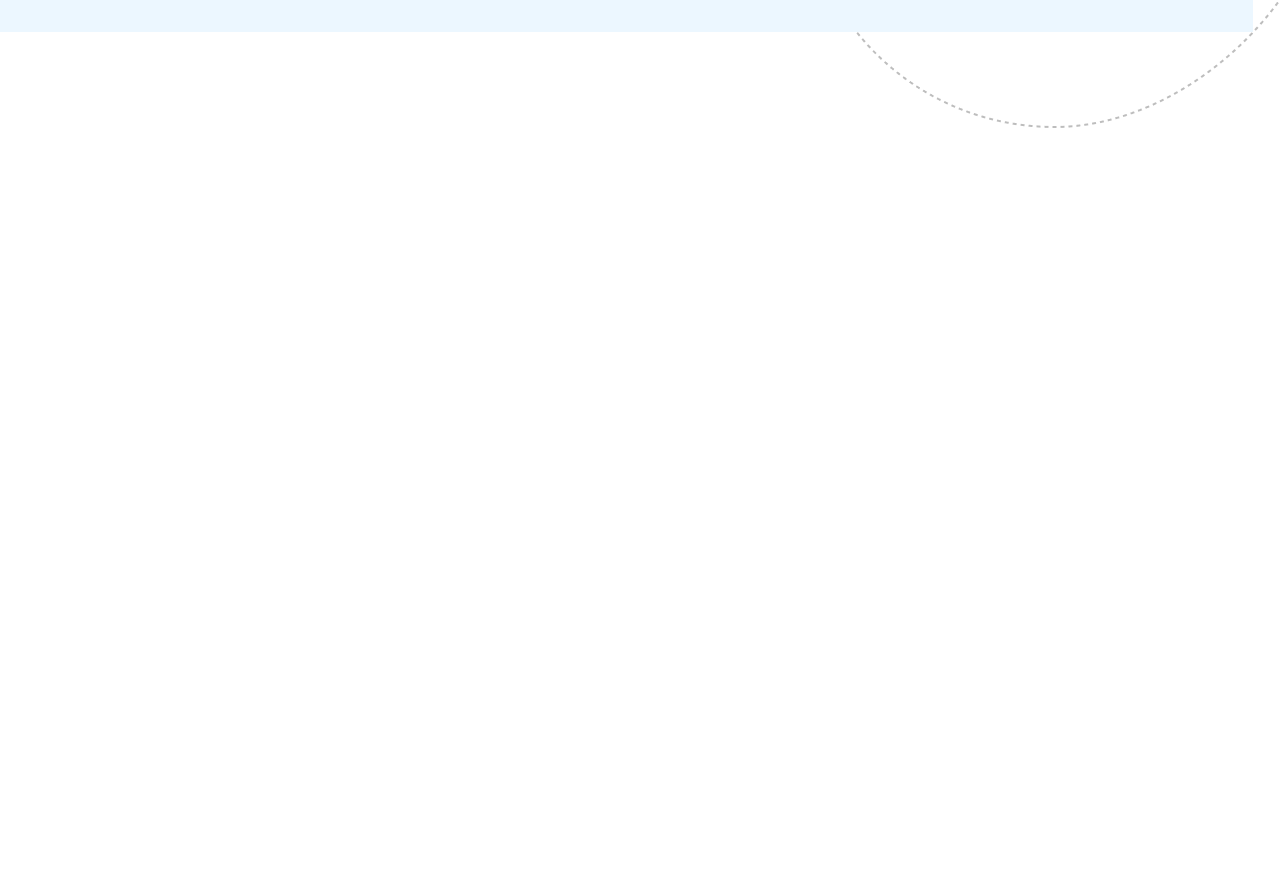
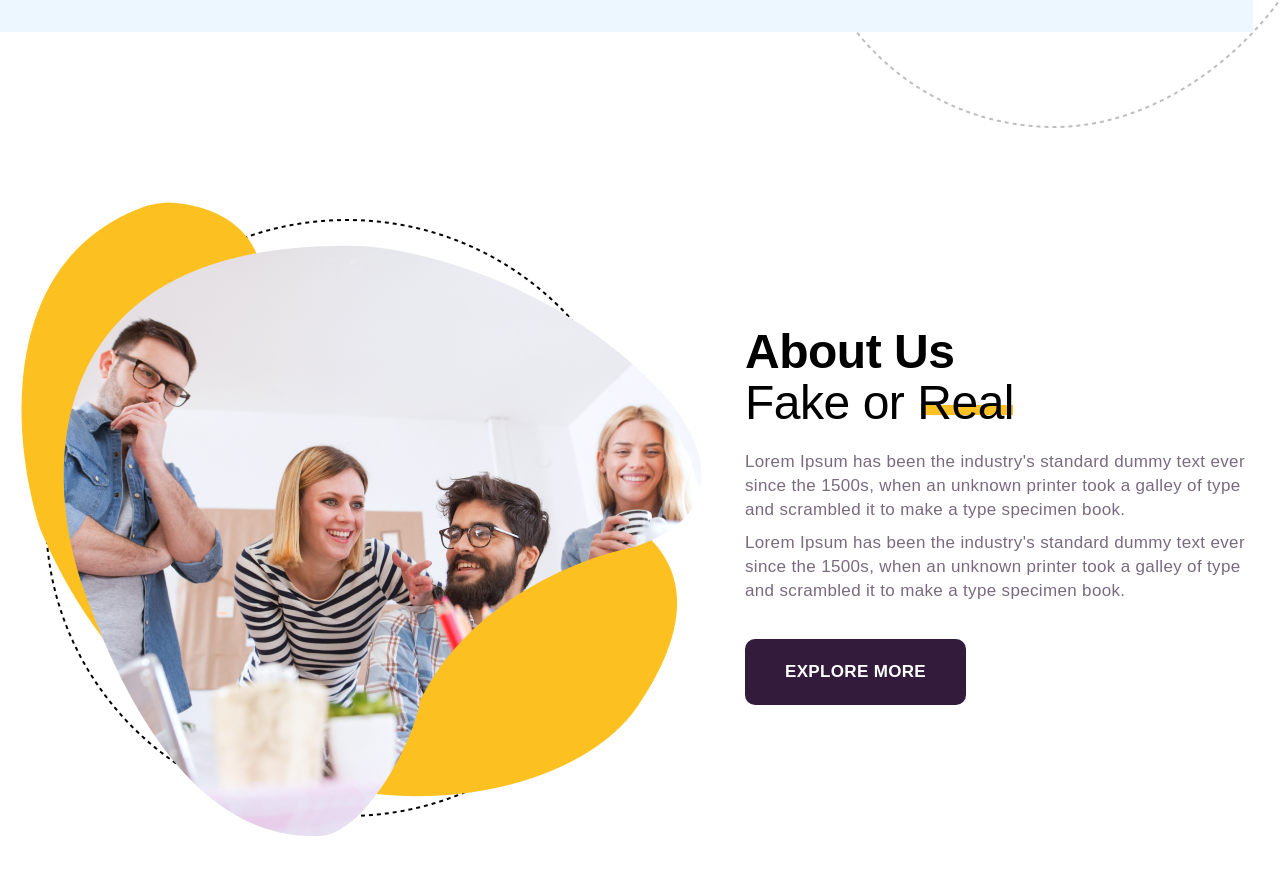
Before and after one commit to vikas-jakhar/dream-agency, a React (Create React App) app: page / in a window 1280 px wide. Shown: the part 1400-2274 px from the top of the page. Before the commit the page ends 1624 px from the top, so only its background shows below. Built offline with nearby package versions, Linux system fonts and the light colour scheme; a web font is replaced by a local one.

Commit message:
navbar icon hover color change

```diff
--- a/src/components/common/SecondHeading.jsx
+++ b/src/components/common/SecondHeading.jsx
@@ -25,7 +25,7 @@ const SecondHeading = ({
         <h2
             {...props}
             style={{ fontSize: `clamp(${minFontSize}px, ${sizeReducer}vw, ${maxFontSize}px)` }}
-            className={`${className} font-light leading-10 lg:leading-custom-xl -tracking-[0.01em]`}
+            className={`${className} font-light leading-6 sm:leading-7 md:leading-9 lg:leading-custom-xl -tracking-[0.01em]`}
         >
             {styledChildren}
         </h2>
--- a/src/components/home/AboutUs.jsx
+++ b/src/components/home/AboutUs.jsx
@@ -1,9 +1,25 @@
 import React from 'react'
+import meeting from "../../assets/images/png/about-meeting.png";
+import Heading from '../common/Heading';
+import SecondHeading from '../common/SecondHeading';
+import Paragraph from '../common/Paragraph';
+import Button from '../common/Button';
 
 const AboutUs = () => {
     return (
         <div className='py-24'>
-
+            <div className="container py-24 relative">
+                <div className="flex flex-row items-center justify-between pt-24 pb-9 mt-1.5">
+                    <img src={meeting} alt="meeting" className='absolute -left-8 top-1/2 -translate-y-1/2' />
+                    <div className="ml-auto max-w-[515px] w-full">
+                        <Heading>About Us</Heading>
+                        <SecondHeading>Fake or <span>Real</span></SecondHeading>
+                        <Paragraph className='mt-5 pt-0.5 mb-2'>Lorem Ipsum has been the industry's standard dummy text ever since the 1500s, when an unknown printer took a galley of type and scrambled it to make a type specimen book.</Paragraph>
+                        <Paragraph className='pt-px'>Lorem Ipsum has been the industry's standard dummy text ever since the 1500s, when an unknown printer took a galley of type and scrambled it to make a type specimen book.</Paragraph>
+                        <Button className='mt-9 px-10'>Explore More</Button>
+                    </div>
+                </div>
+            </div>
         </div>
     )
 }
```
Also changed, not shown: src/assets/images/png/about-meeting.png (added), src/components/home/OurRecentWork.jsx (added).
